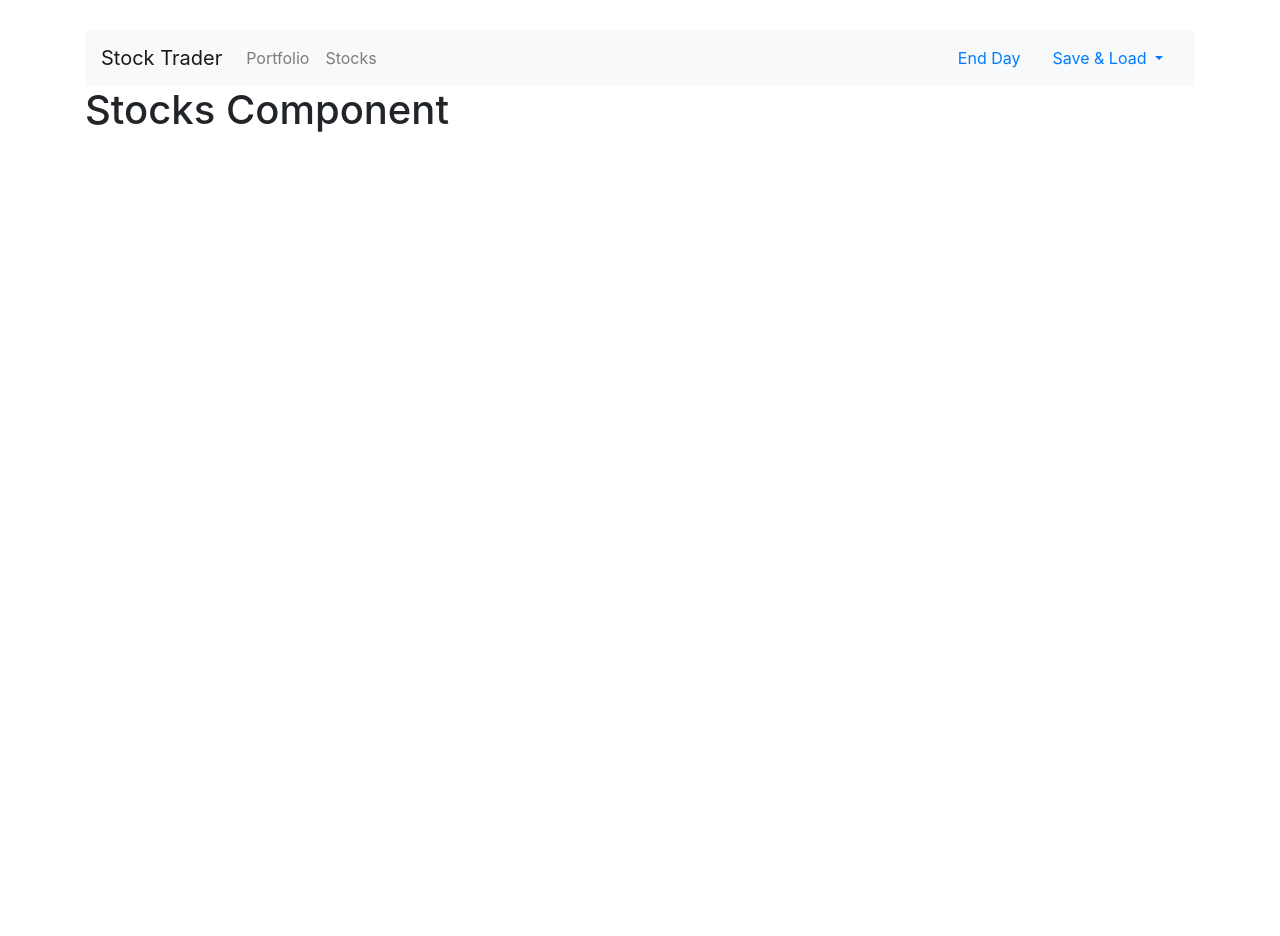
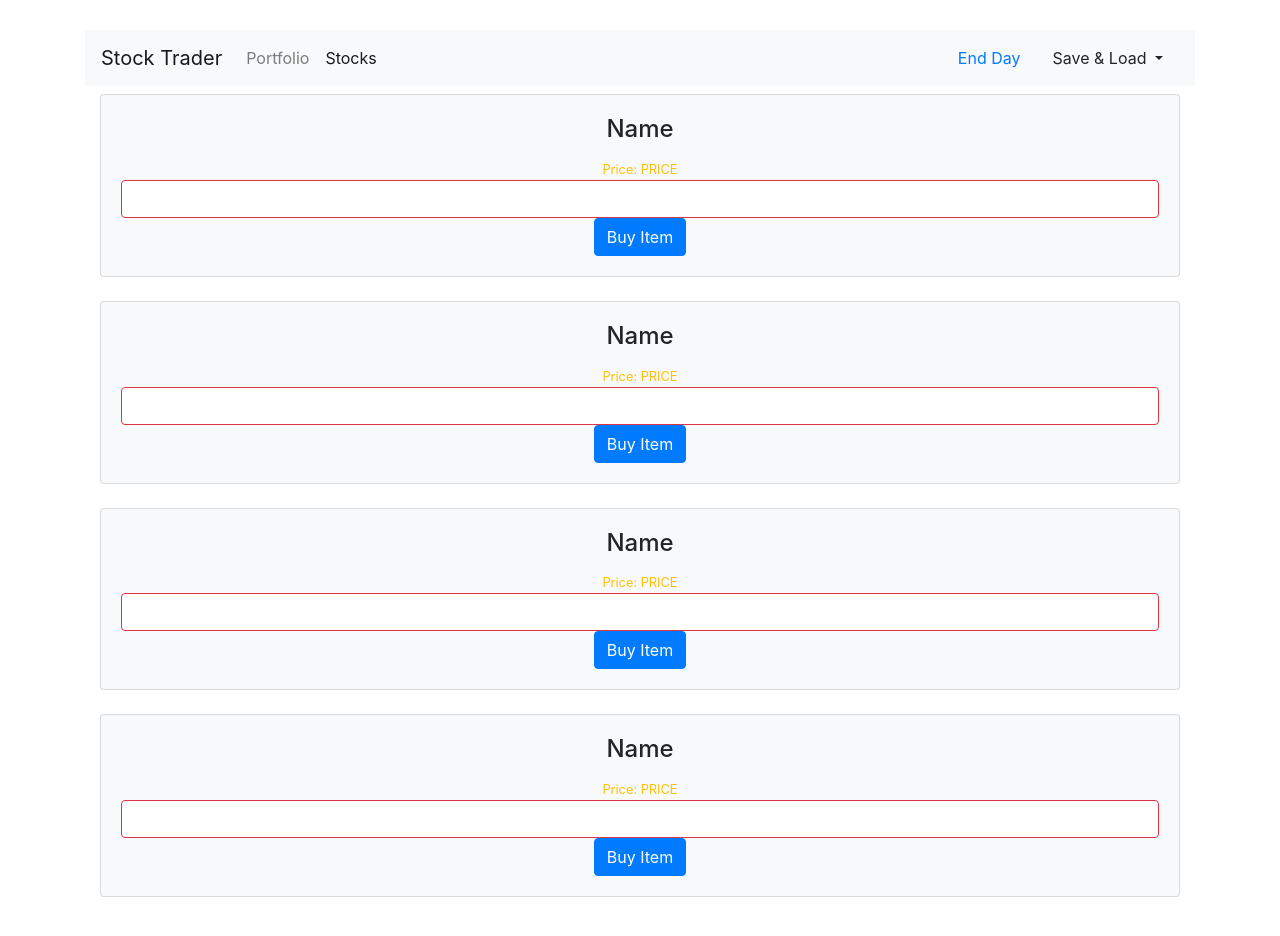
Before and after one commit to SOURAV-ROY/vue-first-project, a Vue app: page /stocks in a window 1280 px wide. Shown: the top 936 px of the page. Before the commit the page ends 800 px from the top, so only its background shows below. Built offline with nearby package versions, Linux system fonts and the light colour scheme.

Commit message:
Creating Stocks Component 💖✔

```diff
--- a/src/App.vue
+++ b/src/App.vue
@@ -1,34 +1,40 @@
 <template>
   <div class="container">
     <app-header></app-header>
+    <div class="row">
+      <div class="col-md-12">
         <router-view></router-view>
+      </div>
+    </div>
   </div>
 </template>
 
 <script>
 import Header from "./components/Header";
+
 export default {
-    data(){
-      return{
+  data() {
+    return {
       name: 'Sourav'
     }
   },
-    components:{
+  components: {
     appHeader: Header
   }
 }
 </script>
 
 <style>
-  body{
+body {
   padding: 30px;
 }
-  #app {
-    font-family: 'Avenir', Helvetica, Arial, sans-serif;
-    -webkit-font-smoothing: antialiased;
-    -moz-osx-font-smoothing: grayscale;
-    text-align: center;
-    color: #2c3e50;
-    margin-top: 60px;
-  }
+
+/*#app {*/
+/*  font-family: 'Avenir', Helvetica, Arial, sans-serif;*/
+/*  -webkit-font-smoothing: antialiased;*/
+/*  -moz-osx-font-smoothing: grayscale;*/
+/*  text-align: center;*/
+/*  color: #2c3e50;*/
+/*  margin-top: 60px;*/
+/*}*/
 </style>
--- a/src/components/Header.vue
+++ b/src/components/Header.vue
@@ -7,22 +7,24 @@
     <div class="collapse navbar-collapse" id="navbarSupportedContent">
       <ul class="navbar-nav mr-auto">
         <li class="nav-item active">
-          <router-link to="/portfolio">
-            <a class="nav-link" href="#">Portfolio<span class="sr-only">(current)</span></a>
+          <router-link to="/portfolio" activeClass="active">
+            <a class="nav-link">Portfolio</a>
           </router-link>
         </li>
         <li class="nav-item active">
-          <router-link to="/stocks">
-            <a class="nav-link" href="#">Stocks</a>
+          <router-link to="/stocks" activeClass="active">
+            <a class="nav-link">Stocks</a>
           </router-link>
         </li>
       </ul>
       <ul class="nav justify-content-end">
-        <li class="nav-item">
-          <a class="nav-link active" href="#">End Day</a>
+        <li class="nav-item active">
+          <router-link to="/endDay" activeClass="active">
+            <a class="nav-link">End Day</a>
+          </router-link>
         </li>
         <li class="nav-item dropdown">
-          <a class="nav-link dropdown-toggle" href="#" id="navbarDropdown" role="button" data-toggle="dropdown"
+          <a class="nav-link dropdown-toggle" id="navbarDropdown" role="button" data-toggle="dropdown"
              aria-haspopup="true" aria-expanded="false">
             Save & Load
           </a>
@@ -37,9 +39,9 @@
 </template>
 
 <script>
-  export default {
-    name: "Header"
-  }
+export default {
+  name: "Header"
+}
 </script>
 
 <style scoped>
--- a/src/components/stocks/Stock.vue
+++ b/src/components/stocks/Stock.vue
@@ -1,13 +1,20 @@
 <template>
-  <div>
-    <h1>Stocks Stock Component</h1>
-  </div>
+    <div class="col-md-12 text-center pb-3 pt-2">
+      <div class="card bg-light">
+        <div class="card-body">
+          <h4 class="card-title">Name</h4>
+          <small class="text-warning">Price: PRICE</small>
+          <input type="number" class="form-control border border-danger">
+          <a href="#" class="btn btn-primary">Buy Item</a>
+        </div>
+      </div>
+    </div>
 </template>
 
 <script>
-  export default {
-    name: "Stock"
-  }
+export default {
+  name: "Stock"
+}
 </script>
 
 <style scoped>
--- a/src/components/stocks/Stocks.vue
+++ b/src/components/stocks/Stocks.vue
@@ -1,13 +1,26 @@
 <template>
   <div>
-    <h1>Stocks Component</h1>
+    <app-stock v-for="stock in stocks"></app-stock>
   </div>
 </template>
 
 <script>
-    export default {
-        name: "Stocks"
+  import Stock from "./Stock";
+  export default {
+    data() {
+      return {
+        stocks: [
+          {id: 1, name: "BMW", price: 110},
+          {id: 2, name: "GOOGLE", price: 200},
+          {id: 3, name: "APPLE", price: 330},
+          {id: 4, name: "TWITTER", price: 450},
+        ]
+      }
+    },
+    components:{
+      appStock: Stock
     }
+  }
 </script>
 
 <style scoped>
```
Lines whose indentation alone changed are shown as unchanged.
